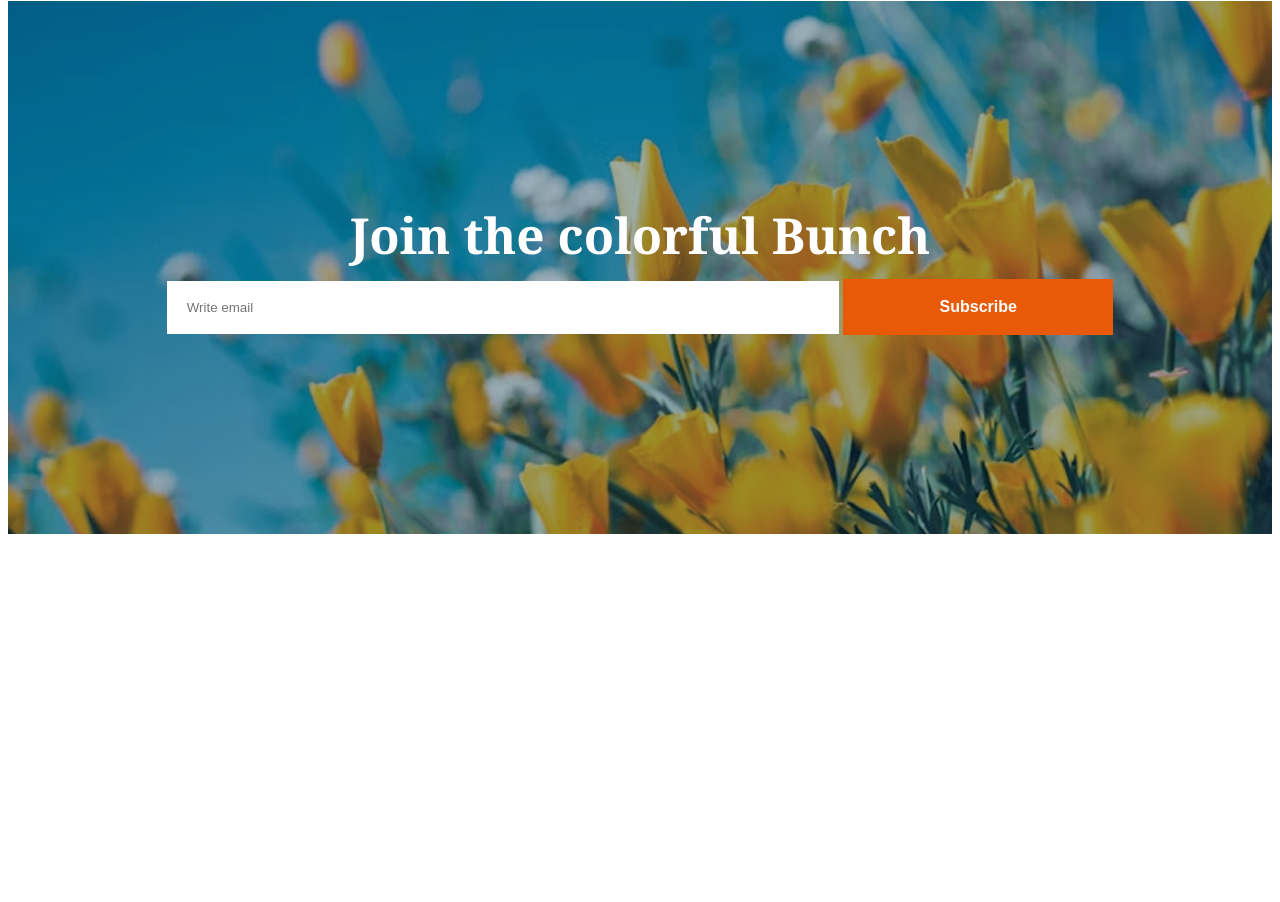
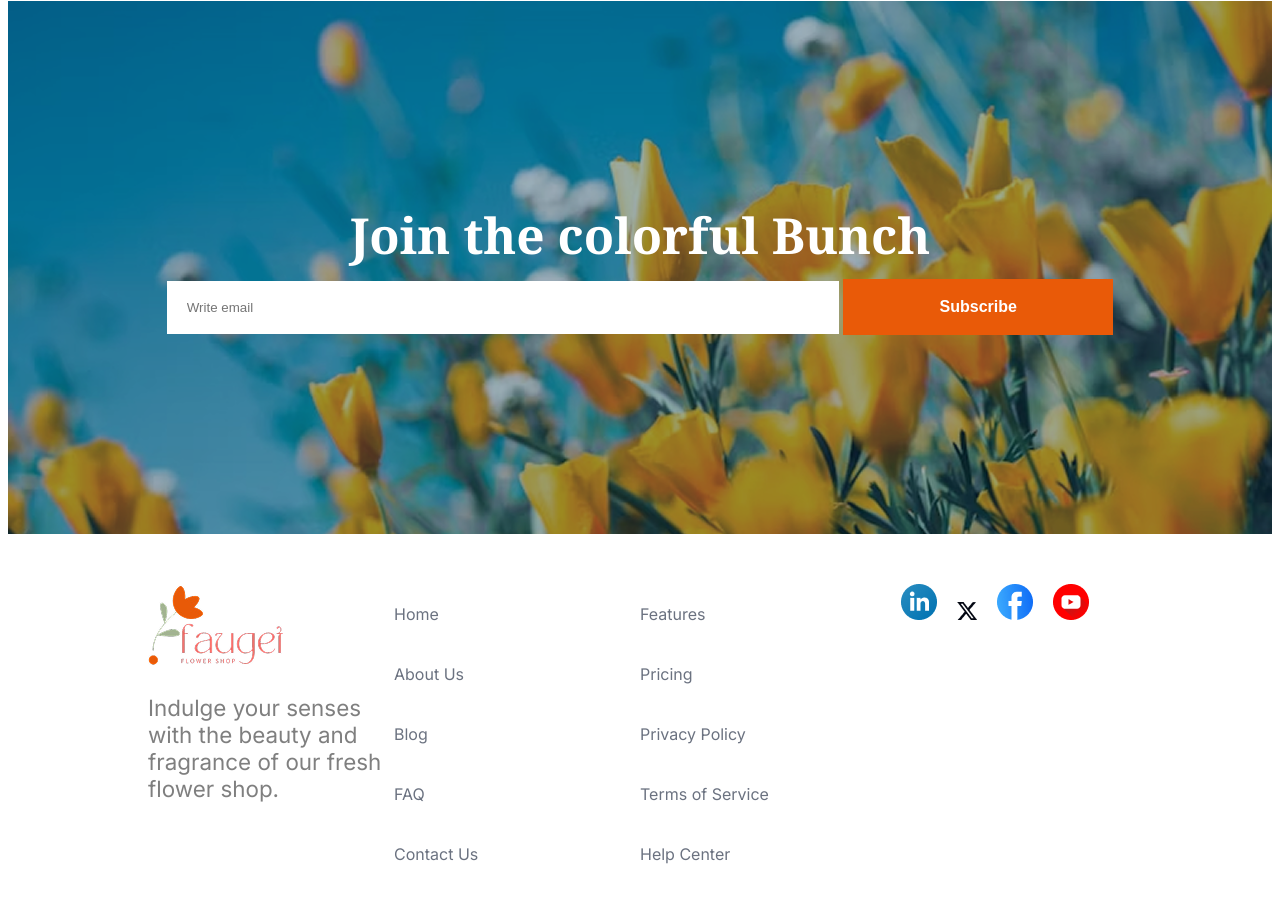
Before and after one commit to nazmul2343/my-second-assignment-website, a plain HTML site: page index.html in a window 1280 px wide. Shown: the part 3812-4714 px from the top of the page. Before the commit the page ends 4354 px from the top, so only its background shows below. Drawn offline with Linux system fonts and the light colour scheme.

Commit message:
added footer section

```diff
--- a/index.html
+++ b/index.html
@@ -225,7 +225,35 @@
         </section>
 
     </main>
-    <footer>
+    <footer class="footer-section inter-normal">
+        <div class="footer-column">
+            <img class="" src="assets/logo.png" alt="">
+            <p class="footer-sub-title">Indulge your senses with the beauty and fragrance of our fresh flower shop. </p>
+
+        </div>
+        <div class="footer-column">
+            <a class="footer-link" href="">Home</a>
+            <a class="footer-link" href="">About Us</a>
+            <a class="footer-link" href="">Blog</a>
+            <a class="footer-link" href="">FAQ</a>
+            <a class="footer-link" href="">Contact Us</a>
+
+        </div>
+        <div class="footer-column">
+            <a class="footer-link" href="">Features</a>
+            <a class="footer-link" href="">Pricing</a>
+            <a class="footer-link" href="">Privacy Policy</a>
+            <a class="footer-link" href="">Terms of Service</a>
+            <a class="footer-link" href="">Help Center</a>
+
+        </div>
+        <div class="footer-column">
+            <a class="footer-icon" href=""><img src="assets/icon-linkedin.png" alt=""></a>
+            <a class="footer-icon" href=""><img src="assets/icon-twitter.png" alt=""></a>
+            <a class="footer-icon" href=""><img src="assets/icon-facebook.png" alt=""></a>
+            <a class="footer-icon" href=""><img src="assets/icon-youtube.png" alt=""></a>
+
+        </div>
 
     </footer>
 </body>
--- a/styles/responsive.css
+++ b/styles/responsive.css
@@ -422,3 +422,42 @@
         width: 100%;
     }
 }
+.footer-section{
+    display: flex;
+    padding: 50px 140px;
+    max-width: 1120px;
+    margin: 0 auto;
+}
+.footer-column{
+    width: 25%;
+
+}
+
+.footer-sub-title{
+    font-size: 1.4rem;
+    font-weight: 400;
+    color: rgba(0, 0, 0, 0.5);
+
+}
+.footer-link{
+    font-size: 1rem;
+    font-weight: 400;
+    color: rgba(107, 114, 128, 1);
+    text-decoration: none;
+    line-height: 60px;
+    display: flex;
+
+}
+.footer-icon{
+    padding-left: 15px;
+}
+
+@media screen and (max-width: 576px){
+    .footer-section{
+        flex-direction: column;
+        padding: 20px 50px 160px 50px;
+    }
+    .footer-column{
+        width: 100%;
+    }
+}
```
